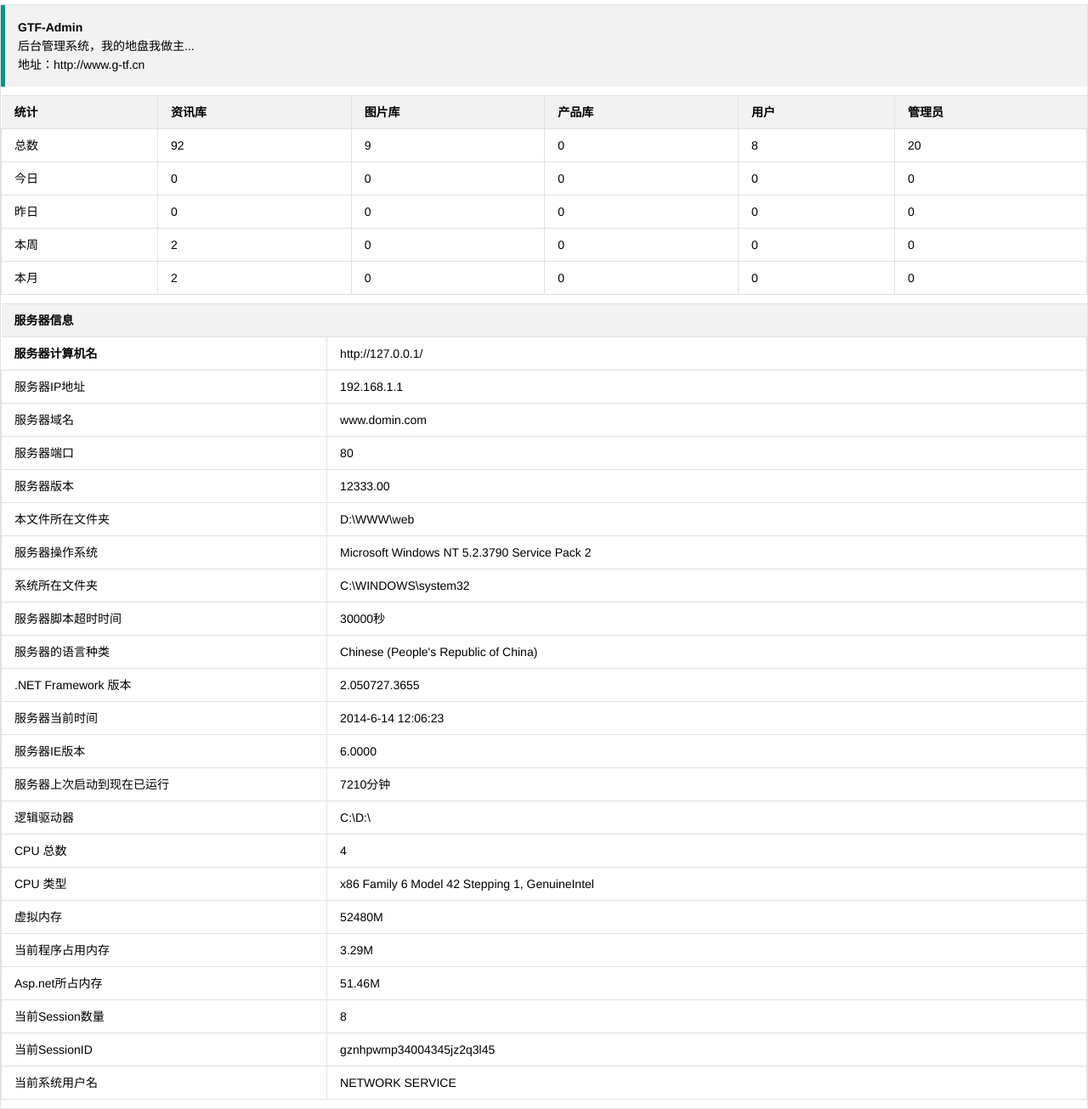
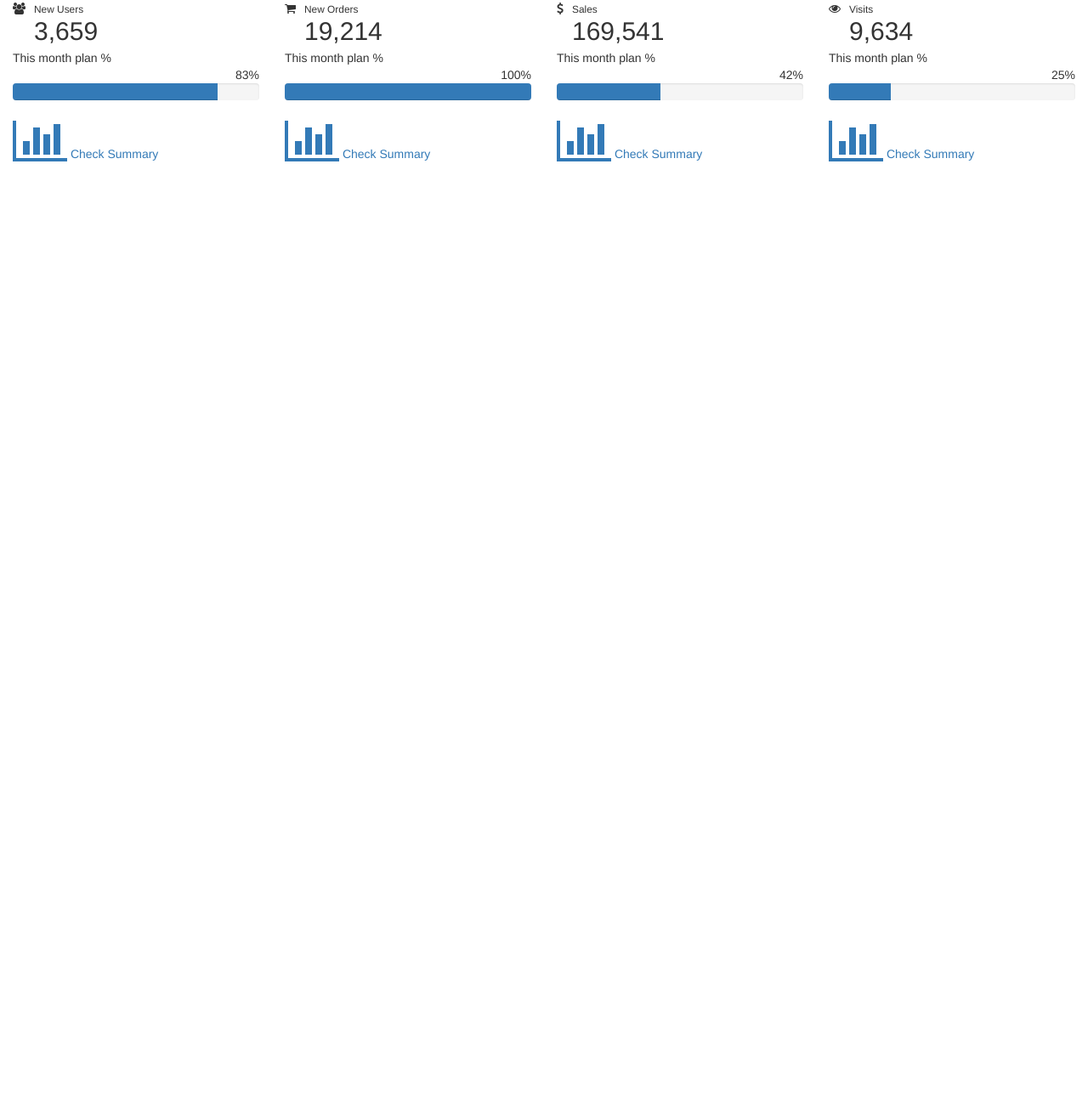
Before and after one commit to bruceguo/dark_ops, a Flask app: page /home in a window 1280 px wide. Shown: the whole page at 85% size. After the commit the page ends 190 px from the top, so only its background shows below. Run offline with Flask 2, Linux system fonts and the light colour scheme; some libraries are stand-ins or nearby versions.

Commit message:
add cards

```diff
--- a/templates/home.html
+++ b/templates/home.html
@@ -7,171 +7,189 @@
     <title>dark状态监控</title>
     <link rel="stylesheet" href="/static/layui/css/layui.css"/>
     <link rel="stylesheet" href="/static/css/admin.css"/>
+    <link rel="icon" type="image/ico" href="http://tattek.com/minimal/assets/images/favicon.ico" />
+    <!-- Bootstrap -->
+    <link href="/static/assets/css/vendor/bootstrap/bootstrap.min.css" rel="stylesheet">
+    <link href="http://netdna.bootstrapcdn.com/font-awesome/4.0.3/css/font-awesome.css" rel="stylesheet">
+    <link rel="stylesheet" href="/static/assets/css/vendor/animate/animate.min.css">
+    <link type="text/css" rel="stylesheet" media="all" href="/static/assets/js/vendor/mmenu/css/jquery.mmenu.all.css" />
+    <link rel="stylesheet" href="/static/assets/js/vendor/videobackground/css/jquery.videobackground.css">
+    <link rel="stylesheet" href="/static/assets/css/vendor/bootstrap-checkbox.css">
+    <link href="/static/assets/css/minimal.css" rel="stylesheet">
 </head>
 <body>
-	<div class="container">
-		<blockquote class="layui-elem-quote">
-			<strong>GTF-Admin</strong>
-			<p>后台管理系统，我的地盘我做主...</p>
-			<p>地址：http://www.g-tf.cn</p>
-		</blockquote>
-		<table class="layui-table">
-			<thead>
-				<tr class="text-c">
-					<th>统计</th>
-					<th>资讯库</th>
-					<th>图片库</th>
-					<th>产品库</th>
-					<th>用户</th>
-					<th>管理员</th>
-				</tr>
-			</thead>
-			<tbody>
-				<tr class="text-c">
-					<td>总数</td>
-					<td>92</td>
-					<td>9</td>
-					<td>0</td>
-					<td>8</td>
-					<td>20</td>
-				</tr>
-				<tr class="text-c">
-					<td>今日</td>
-					<td>0</td>
-					<td>0</td>
-					<td>0</td>
-					<td>0</td>
-					<td>0</td>
-				</tr>
-				<tr class="text-c">
-					<td>昨日</td>
-					<td>0</td>
-					<td>0</td>
-					<td>0</td>
-					<td>0</td>
-					<td>0</td>
-				</tr>
-				<tr class="text-c">
-					<td>本周</td>
-					<td>2</td>
-					<td>0</td>
-					<td>0</td>
-					<td>0</td>
-					<td>0</td>
-				</tr>
-				<tr class="text-c">
-					<td>本月</td>
-					<td>2</td>
-					<td>0</td>
-					<td>0</td>
-					<td>0</td>
-					<td>0</td>
-				</tr>
-			</tbody>
-		</table>
-		<table class="layui-table">
-			<thead>
-				<tr>
-					<th colspan="2" scope="col">服务器信息</th>
-				</tr>
-			</thead>
-			<tbody>
-				<tr>
-					<th width="30%">服务器计算机名</th>
-					<td><span id="lbServerName">http://127.0.0.1/</span></td>
-				</tr>
-				<tr>
-					<td>服务器IP地址</td>
-					<td>192.168.1.1</td>
-				</tr>
-				<tr>
-					<td>服务器域名</td>
-					<td>www.domin.com</td>
-				</tr>
-				<tr>
-					<td>服务器端口</td>
-					<td>80</td>
-				</tr>
-				<tr>
-					<td>服务器版本</td>
-					<td>12333.00</td>
-				</tr>
-				<tr>
-					<td>本文件所在文件夹</td>
-					<td>D:\WWW\web</td>
-				</tr>
-				<tr>
-					<td>服务器操作系统</td>
-					<td>Microsoft Windows NT 5.2.3790 Service Pack 2</td>
-				</tr>
-				<tr>
-					<td>系统所在文件夹</td>
-					<td>C:\WINDOWS\system32</td>
-				</tr>
-				<tr>
-					<td>服务器脚本超时时间</td>
-					<td>30000秒</td>
-				</tr>
-				<tr>
-					<td>服务器的语言种类</td>
-					<td>Chinese (People's Republic of China)</td>
-				</tr>
-				<tr>
-					<td>.NET Framework 版本</td>
-					<td>2.050727.3655</td>
-				</tr>
-				<tr>
-					<td>服务器当前时间</td>
-					<td>2014-6-14 12:06:23</td>
-				</tr>
-				<tr>
-					<td>服务器IE版本</td>
-					<td>6.0000</td>
-				</tr>
-				<tr>
-					<td>服务器上次启动到现在已运行</td>
-					<td>7210分钟</td>
-				</tr>
-				<tr>
-					<td>逻辑驱动器</td>
-					<td>C:\D:\</td>
-				</tr>
-				<tr>
-					<td>CPU 总数</td>
-					<td>4</td>
-				</tr>
-				<tr>
-					<td>CPU 类型</td>
-					<td>x86 Family 6 Model 42 Stepping 1, GenuineIntel</td>
-				</tr>
-				<tr>
-					<td>虚拟内存</td>
-					<td>52480M</td>
-				</tr>
-				<tr>
-					<td>当前程序占用内存</td>
-					<td>3.29M</td>
-				</tr>
-				<tr>
-					<td>Asp.net所占内存</td>
-					<td>51.46M</td>
-				</tr>
-				<tr>
-					<td>当前Session数量</td>
-					<td>8</td>
-				</tr>
-				<tr>
-					<td>当前SessionID</td>
-					<td>gznhpwmp34004345jz2q3l45</td>
-				</tr>
-				<tr>
-					<td>当前系统用户名</td>
-					<td>NETWORK SERVICE</td>
-				</tr>
-			</tbody>
-		</table>
+              <div class="card-container col-lg-3 col-sm-6 col-sm-12">
+                <div class="card card-redbrown hover">
+                  <div class="front">
+
+                    <div class="media">
+                      <span class="pull-left">
+                        <i class="fa fa-users media-object"></i>
+                      </span>
+
+                      <div class="media-body">
+                        <small>New Users</small>
+                        <h2 class="media-heading animate-number" data-value="3659" data-animation-duration="1500">3,659</h2>
+                      </div>
+                    </div>
+
+                    <div class="progress-list">
+                      <div class="details">
+                        <div class="title">This month plan %</div>
+                      </div>
+                      <div class="status pull-right bg-transparent-black-1">
+                        <span class="animate-number" data-value="83" data-animation-duration="1500">83</span>%
+                      </div>
+                      <div class="clearfix"></div>
+                      <div class="progress progress-little progress-transparent-black">
+                        <div class="progress-bar animate-progress-bar" data-percentage="83%" style="width: 83%;"></div>
+                      </div>
+                    </div>
+
+                  </div>
+                  <div class="back">
+                    <a href="#">
+                      <i class="fa fa-bar-chart-o fa-4x"></i>
+                      <span>Check Summary</span>
+                    </a>
+                  </div>
+                </div>
+              </div>
+              <div class="card-container col-lg-3 col-sm-6 col-sm-12">
+                <div class="card card-blue hover">
+                  <div class="front">
+
+                    <div class="media">
+                      <span class="pull-left">
+                        <i class="fa fa-shopping-cart media-object"></i>
+                      </span>
+
+                      <div class="media-body">
+                        <small>New Orders</small>
+                        <h2 class="media-heading animate-number" data-value="19214" data-animation-duration="1500">19,214</h2>
+                      </div>
+                    </div>
+
+                    <div class="progress-list">
+                      <div class="details">
+                        <div class="title">This month plan %</div>
+                      </div>
+                      <div class="status pull-right bg-transparent-black-1">
+                        <span class="animate-number" data-value="100" data-animation-duration="1500">100</span>%
+                      </div>
+                      <div class="clearfix"></div>
+                      <div class="progress progress-little progress-transparent-black">
+                        <div class="progress-bar animate-progress-bar" data-percentage="100%" style="width: 100%;"></div>
+                      </div>
+                    </div>
+
+                  </div>
+                  <div class="back">
+                    <a href="#">
+                      <i class="fa fa-bar-chart-o fa-4x"></i>
+                      <span>Check Summary</span>
+                    </a>
+                  </div>
+                </div>
+              </div>
+              <div class="card-container col-lg-3 col-sm-6 col-sm-12">
+                <div class="card card-greensea hover">
+                  <div class="front">
+
+                    <div class="media">
+                      <span class="pull-left">
+                        <i class="fa fa-usd media-object"></i>
+                      </span>
+
+                      <div class="media-body">
+                        <small>Sales</small>
+                        <h2 class="media-heading animate-number" data-value="169541" data-animation-duration="1500">169,541</h2>
+                      </div>
+                    </div>
+
+                    <div class="progress-list">
+                      <div class="details">
+                        <div class="title">This month plan %</div>
+                      </div>
+                      <div class="status pull-right bg-transparent-black-1">
+                        <span class="animate-number" data-value="42" data-animation-duration="1500">42</span>%
+                      </div>
+                      <div class="clearfix"></div>
+                      <div class="progress progress-little progress-transparent-black">
+                        <div class="progress-bar animate-progress-bar" data-percentage="42%" style="width: 42%;"></div>
+                      </div>
+                    </div>
+
+                  </div>
+                  <div class="back">
+                    <a href="#">
+                      <i class="fa fa-bar-chart-o fa-4x"></i>
+                      <span>Check Summary</span>
+                    </a>
+                  </div>
+                </div>
+              </div>
+
+
+              <div class="card-container col-lg-3 col-sm-6 col-xs-12">
+                <div class="card card-slategray hover">
+                  <div class="front">
+
+                    <div class="media">
+                      <span class="pull-left">
+                        <i class="fa fa-eye media-object"></i>
+                      </span>
+
+                      <div class="media-body">
+                        <small>Visits</small>
+                        <h2 class="media-heading animate-number" data-value="9634" data-animation-duration="1500">9,634</h2>
+                      </div>
+                    </div>
+
+                    <div class="progress-list">
+                      <div class="details">
+                        <div class="title">This month plan %</div>
+                      </div>
+                      <div class="status pull-right bg-transparent-black-1">
+                        <span class="animate-number" data-value="25" data-animation-duration="1500">25</span>%
+                      </div>
+                      <div class="clearfix"></div>
+                      <div class="progress progress-little progress-transparent-black">
+                        <div class="progress-bar animate-progress-bar" data-percentage="25%" style="width: 25%;"></div>
+                      </div>
+                    </div>
+
+                  </div>
+                  <div class="back">
+                    <a href="#">
+                      <i class="fa fa-bar-chart-o fa-4x"></i>
+                      <span>Check Summary</span>
+                    </a>
+                  </div>
+                </div>
+
+
 	</div>
-	<script type="text/javascript" src="/static/layui/layui.js"></script>
+    <script type="text/javascript" src="/static/layui/layui.js"></script>
+    <script src="/static/assets/js/jquery.js"></script>
+    <script type="text/javascript" src="/static/assets/js/vendor/mmenu/js/jquery.mmenu.min.js"></script>
+    <script type="text/javascript" src="/static/assets/js/vendor/sparkline/jquery.sparkline.min.js"></script>
+    <script type="text/javascript" src="/static/assets/js/vendor/nicescroll/jquery.nicescroll.min.js"></script>
+    <script type="text/javascript" src="/static/assets/js/vendor/animate-numbers/jquery.animateNumbers.js"></script>
+    <script type="text/javascript" src="/static/assets/js/vendor/videobackground/jquery.videobackground.js"></script>
+    <script type="text/javascript" src="/static/assets/js/vendor/blockui/jquery.blockUI.js"></script>
+    <script src="/static/assets/js/minimal.min.js"></script>
+    <script>
+    $(function(){
+      // Initialize card flip
+      $('.card.hover').hover(function(){
+        $(this).addClass('flip');
+      },function(){
+        $(this).removeClass('flip');
+      });
+      });
+
+    </script>
 </body>
 </html>
 </html>
--- a/templates/index.html
+++ b/templates/index.html
@@ -7,6 +7,7 @@
     <title>dark状态监控</title>
     <link rel="stylesheet" href="/static/layui/css/layui.css"/>
     <link rel="stylesheet" href="/static/css/admin.css"/>
+    <link href="http://netdna.bootstrapcdn.com/font-awesome/4.0.3/css/font-awesome.css" rel="stylesheet">
 </head>
 <body>
     <!-- 布局容器 -->
@@ -19,7 +20,7 @@
 					<a href="/" class="logo">dark监控</a>
 
 					<a href="javascript:;" class="menu-flexible">
-						<i class="layui-icon" style="font-size: 10px;">&#xe647;</i>
+						<i class="fa fa-bars"></i>
 					</a>
 				</div>
                 <!-- 头部一级菜单 -->
```
